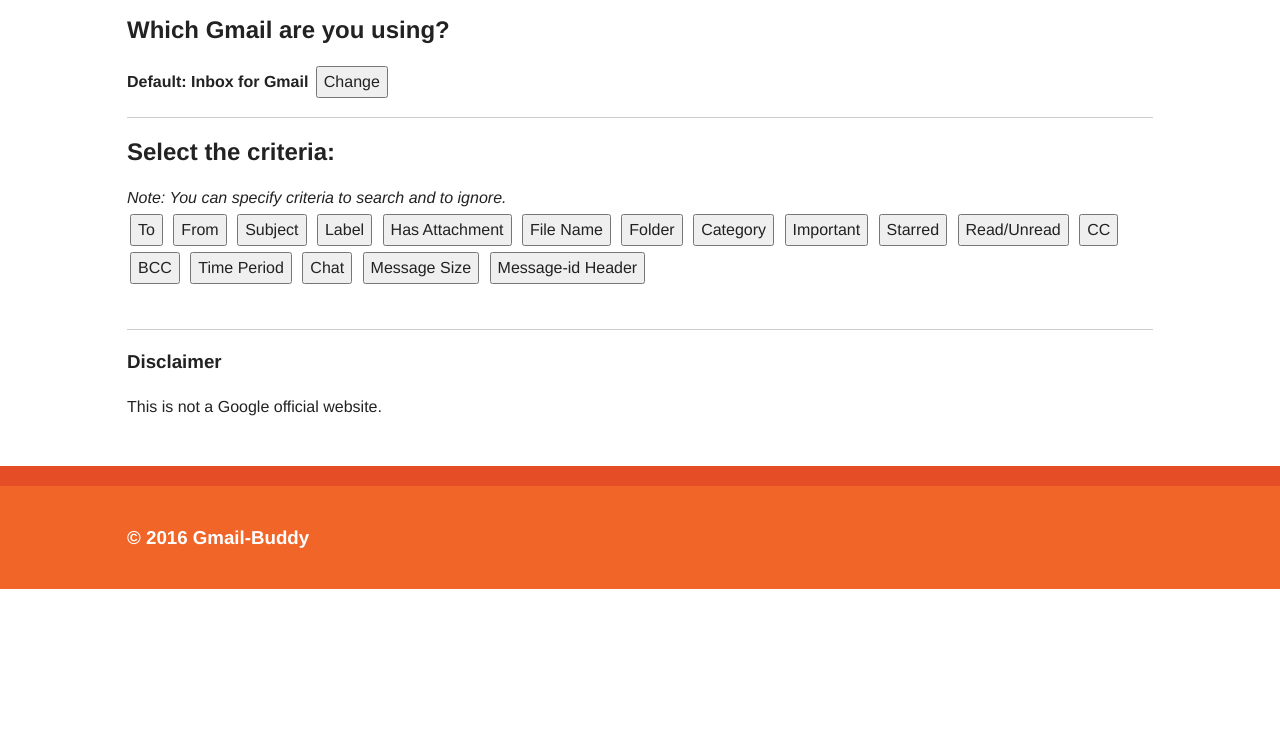
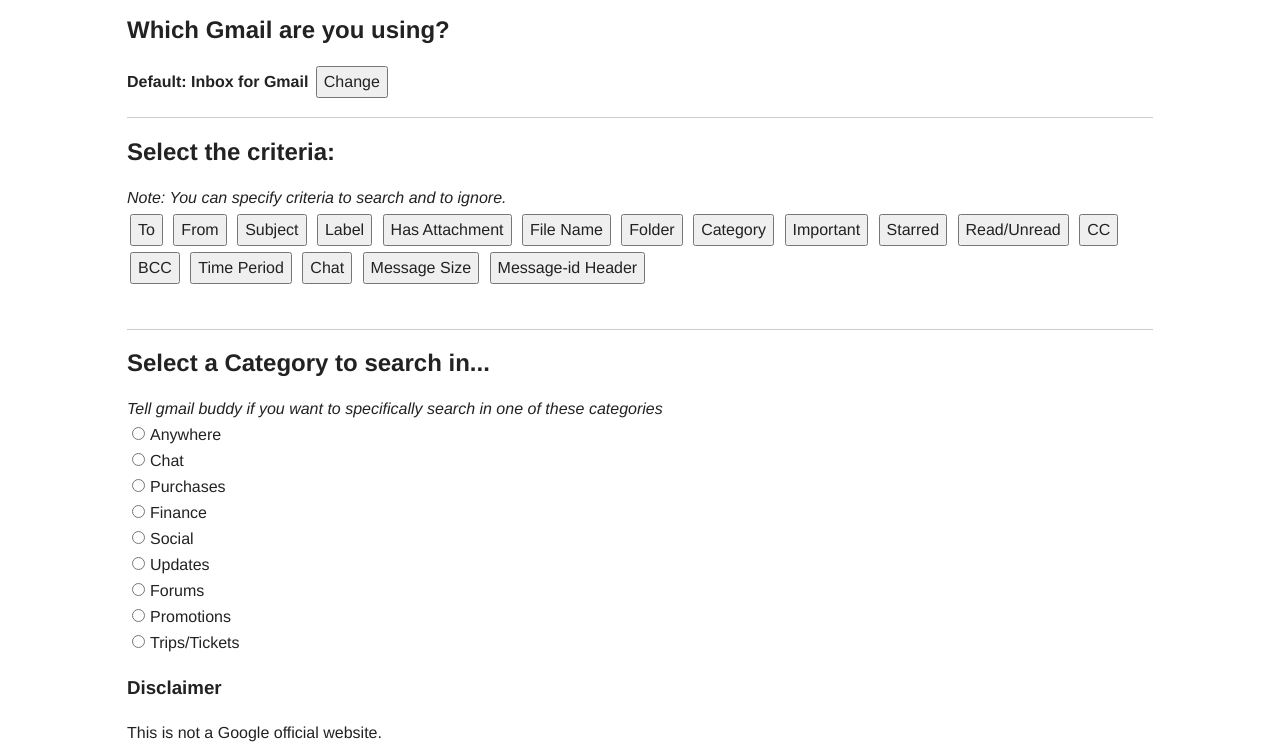
Before and after one commit to Gmail-Buddy/Gmail-Buddy.github.io, a plain HTML site: page index1.html in a window 1280 px wide. Shown: the part 200-952 px from the top of the page. Before the commit the page ends 800 px from the top, so only its background shows below. Drawn offline with nearby package versions, Linux system fonts and the light colour scheme.

Commit message:
added category selector

```diff
--- a/index1.html
+++ b/index1.html
@@ -100,6 +100,20 @@
                         </div>
 
                     </section>
+
+                    <section>
+                        <h2>Select a Category to search in...</h2>
+                        <i>Tell gmail buddy if you want to specifically search in one of these categories</i><br/>
+                        <input type="radio" name="category" value="0">Anywhere</input><br/>
+                        <input type="radio" name="category" value="1">Chat</input><br/>
+                        <input type="radio" name="category" value="2">Purchases</input><br/>
+                        <input type="radio" name="category" value="3">Finance</input><br/>
+                        <input type="radio" name="category" value="4">Social</input><br/>
+                        <input type="radio" name="category" value="5">Updates</input><br/>
+                        <input type="radio" name="category" value="6">Forums</input><br/>
+                        <input type="radio" name="category" value="7">Promotions</input><br/>
+                        <input type="radio" name="category" value="8">Trips/Tickets</input>
+                    </section>
                     <footer>
                         <h3>Disclaimer</h3>
                         <p>This is not a Google official website.</p>
```
